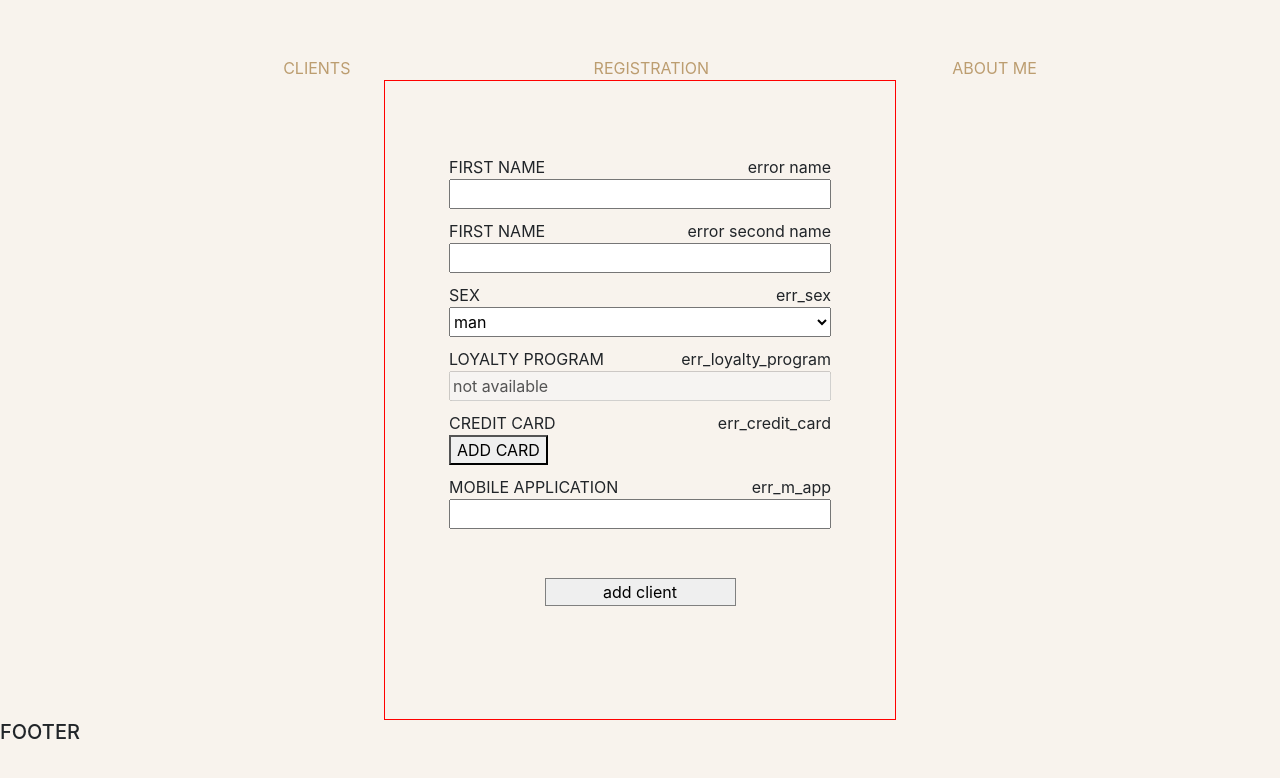
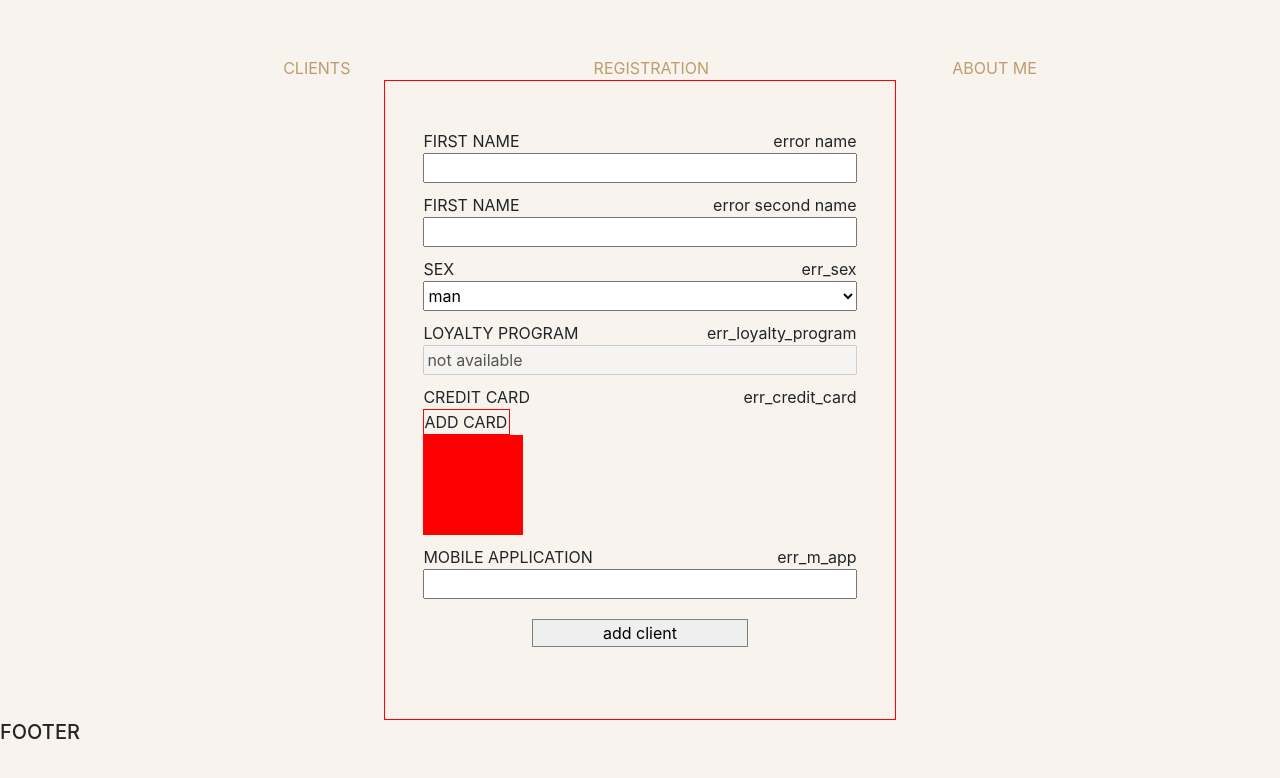
Before and after one commit to 1985MakarovDenis1985/HeadWorks_v1.0, a React app: page /#/registration in a window 1280 px wide. Built offline with nearby package versions, Linux system fonts and the light colour scheme.

Commit message:
start create credit card box

```diff
--- a/src/js/components/content/RegistrationBox.js
+++ b/src/js/components/content/RegistrationBox.js
@@ -13,13 +13,15 @@ const mapDispatchToProps = {
     setClients,
 }
 
+
+
 class RegistrationBox extends React.Component {
     constructor(props) {
         super(props);
 
         this.state = {
-            // newClient: {
-                id: this.props.clients.length+1,
+            person: {
+                id: this.props.clients.length + 1,
                 firstName: "",
                 secondName: "",
                 sex: "man",
@@ -31,8 +33,8 @@ class RegistrationBox extends React.Component {
                     date: "",
                     cv: ""
                 }
-            // },
-            // creditCardBox: false
+            },
+            creditCardBox: true
         }
     }
 
@@ -41,17 +43,15 @@ class RegistrationBox extends React.Component {
         e.preventDefault()
         const {name, value} = e.target
         return new Promise((res, rej) => {
-            let newClient = Object.assign(this.state, {})
+            let newClient = Object.assign(this.state.person, {})
             newClient[name] = value
+            console.log(newClient)
             this.setState({
+                person:
                 newClient
             })
-            // this.setState({
-            //     id : this.props.clients.length+1
-            // })
-
-            console.log(this.state)
-            res(newClient)
+            console.log()
+            res()
         })
             .catch(err => console.error(err))
     }
@@ -59,10 +59,10 @@ class RegistrationBox extends React.Component {
     addNewClient = (e) => {
         e.preventDefault()
         const {setClients} = this.props
-        setClients(this.state)
-
+        setClients(this.state.person)
         this.setState({
-            id: this.props.clients.length+2,
+            person: {
+                id: this.props.clients.length + 2,
                 firstName: "",
                 secondName: "",
                 sex: "man",
@@ -74,15 +74,39 @@ class RegistrationBox extends React.Component {
                     date: "",
                     cv: ""
                 }
+            }
+
         })
+        //
+        // setTimeout(() => {
+        //     console.log(this.props.clients)
+        // })
+    }
 
-        setTimeout(() => {
-            console.log(this.props.clients)
-        })
+    showCreditCard = () => {
+        const {creditCardBox} = this.state
+        if (!creditCardBox) {
+            this.setState({creditCardBox: true})
+        } else {
+            this.setState({creditCardBox: false})
         }
+        console.log(creditCardBox)
+    }
+
+    // CreditCardBox = () => {
+    //     return (
+    //         <div className="x"></div>
+    //     )
+    // }
 
 
     render() {
+        const CreditCardBox = () => {
+            return (
+                <div className="x"></div>
+            )
+        }
+
         return (
             <div className="content_box content_registration_box">
                 <form
@@ -96,7 +120,7 @@ class RegistrationBox extends React.Component {
                         onChange={this.changValue}
                         name="firstName"
                         type="text"
-                        value={this.state.firstName}/>
+                        value={this.state.person.firstName}/>
 
 
                     <label htmlFor={"secondName"}>FIRST NAME <span className="err_text" id="err_second_name">error second name</span></label>
@@ -104,14 +128,14 @@ class RegistrationBox extends React.Component {
                         onChange={this.changValue}
                         name="secondName"
                         type="text"
-                        value={this.state.secondName}/>
+                        value={this.state.person.secondName}/>
 
 
                     <label htmlFor="sex">SEX <span className="err_text" id="err_sex">err_sex</span></label>
                     <select
                         onChange={this.changValue}
                         name="sex"
-                        defaultValue={this.state.sex}
+                        defaultValue={this.state.person.sex}
                         id="registration_form_option_sex">
                         <option defaultValue="man">man</option>
                         <option value="woman">woman</option>
@@ -128,7 +152,8 @@ class RegistrationBox extends React.Component {
                     <label htmlFor="creditCard">CREDIT CARD<span className="err_text"
                                                                  id="err_credit_card">err_credit_card</span></label>
                     <div>
-                        <button>ADD CARD</button>
+                        <div className="btn_show_credit_card" type="click" onClick={this.showCreditCard}>ADD CARD</div>
+                        {this.state.creditCardBox ? <CreditCardBox/> : null}
                     </div>
 
                     {/*<input*/}
@@ -144,7 +169,6 @@ class RegistrationBox extends React.Component {
                     />
 
                     <button
-                        // onClick={this.addNewClient}
                         type="submit" id="btn_add_client">add client
                     </button>
                 </form>
--- a/src/scss/modules/_registration_box.scss
+++ b/src/scss/modules/_registration_box.scss
@@ -1,52 +1,62 @@
 
-
-
-.content_registration_box{
+.content_registration_box {
   width: 40%;
   height: 100%;
   margin: auto;
   box-sizing: border-box;
-  padding: 5%;
+  padding: 3% 3% !important;
   border: 1px solid red;
 
 
-  #registration_form{
+  #registration_form {
     width: 100%;
     height: 100%;
     display: flex;
     flex-direction: column;
 
-    label{
+    label {
       margin-top: 10px;
       margin-bottom: 0;
 
-      span{
+      span {
         float: right;
       }
     }
 
-    input, select{
+    input, select {
       //margin-top: 15px;
       outline: none;
     }
 
-    select{
+    select {
       height: 30px;
     }
 
-    .err_text{
+    .err_text {
       //color: transparent;
     }
 
 
+    .btn_show_credit_card {
+      border: 1px solid red;
+      width: 20%;
+      cursor: pointer;
+    }
 
-    #btn_add_client{
+    #btn_add_client {
       width: 50%;
       margin: auto;
       outline: none;
       border: 1px solid grey;
       cursor: pointer;
+      margin-top: 20px;
     }
   }
 
 }
+
+.x {
+  width: 100px;
+  height: 100px;
+  background: red;
+}
```
Lines whose indentation alone changed are shown as unchanged.
